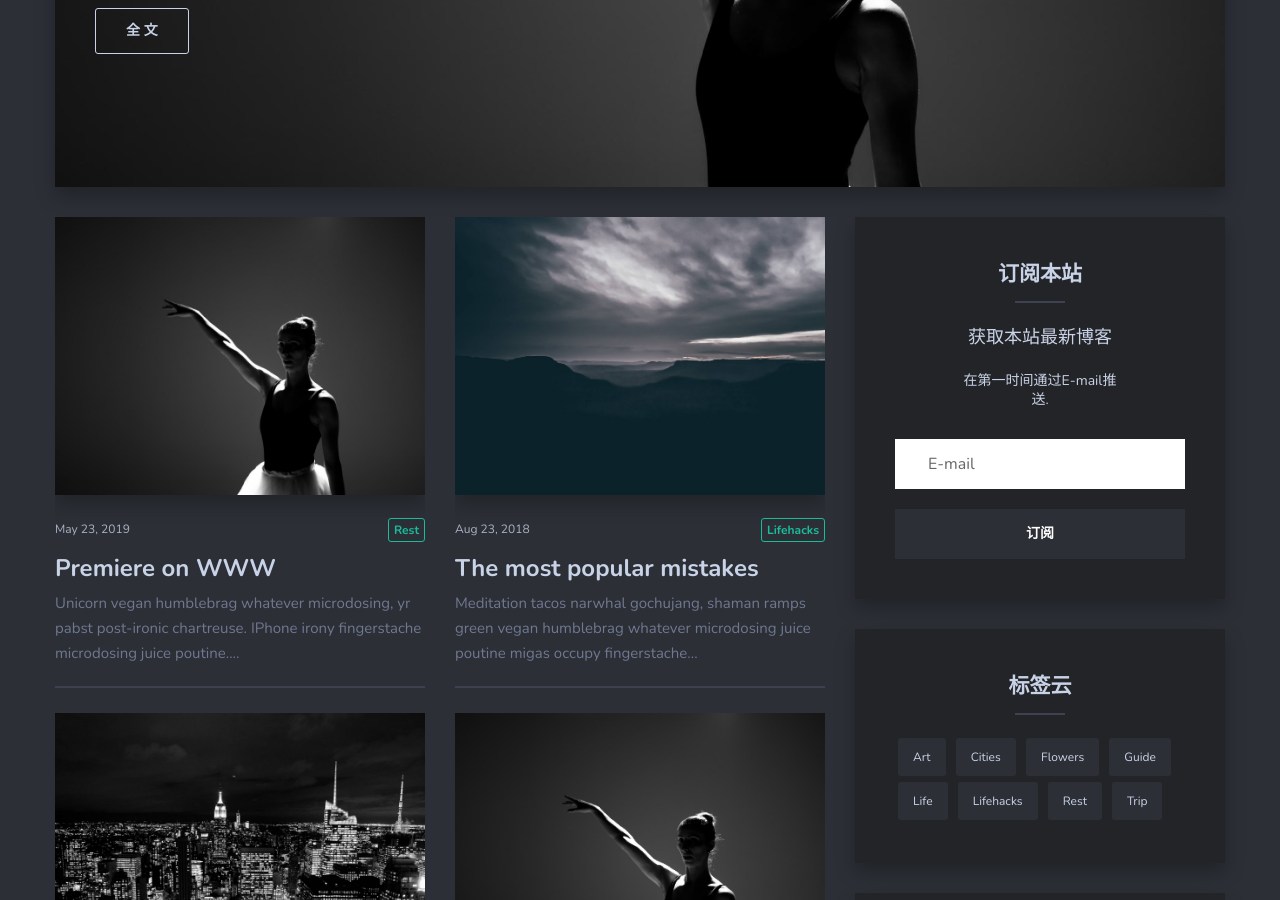
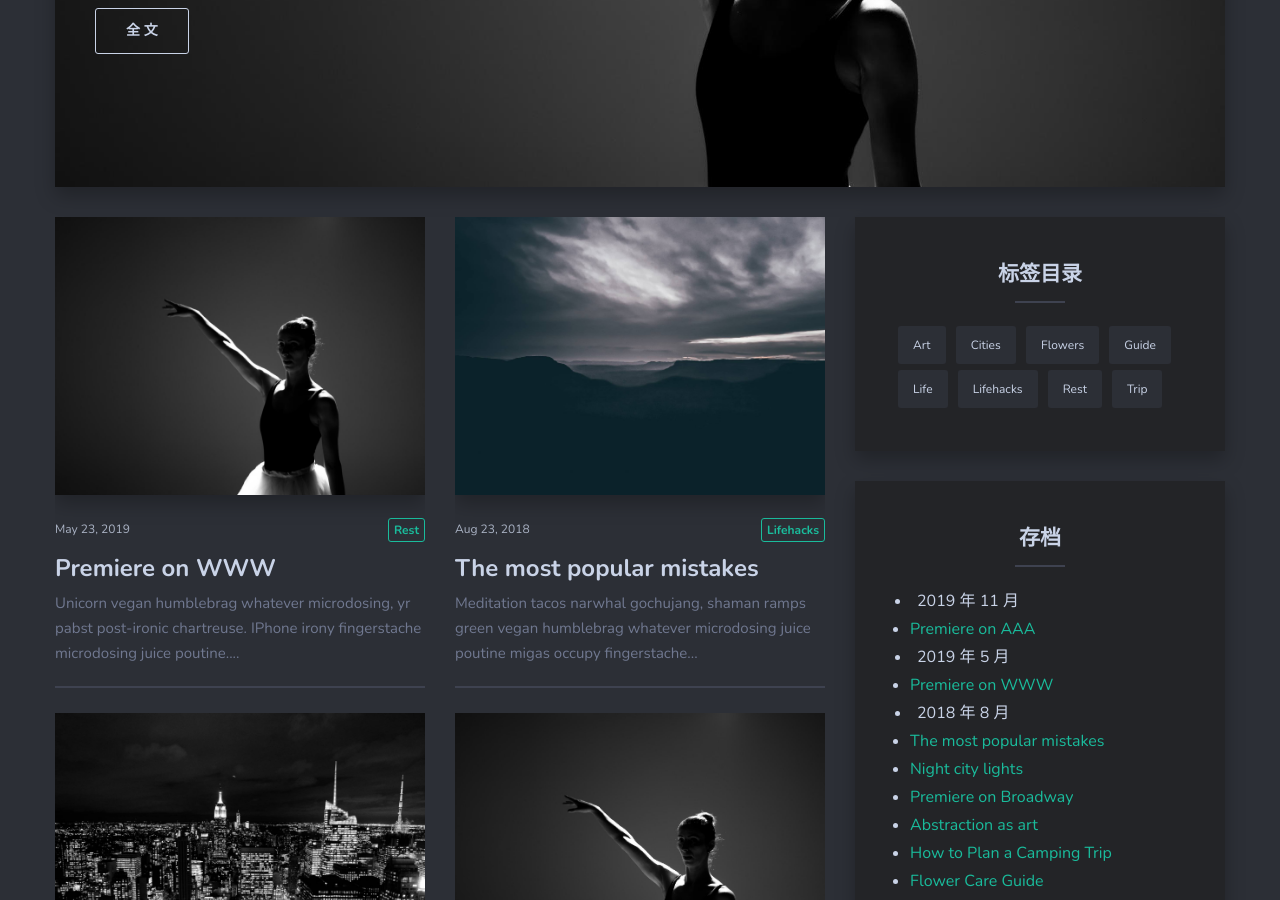
Before and after one commit to D-BI-TECH/D-BI-TECH.github.io, a Jekyll site: the page built from index.html, in a window 1280 px wide and 900 px high, scrolled down 508 px. Built offline with Jekyll 4.4.1, drawn with Linux system fonts in a browser that asks for light colours; nearby versions of some CDN libraries; the list of posts is cut into pages by our own code.

Commit message:
Update sidebar.html

```diff
--- a/_includes/sidebar.html
+++ b/_includes/sidebar.html
@@ -24,26 +24,11 @@
   {% endif %}
 
 
-  <div class="widget widget-newsletter">
-    <h3 class="widget-title">订阅本站</h3>
-    <div class="newsletter-subtitle">获取本站最新博客</div>
-    <div class="newsletter-text">在第一时间通过E-mail推送.</div>
-    <form class="c-newsletter-form validate" action="{% if site.mailchimp %}//{{site.mailchimp}}{% else %}#{% endif %}" method="POST"
-      id="mc-embedded-subscribe-form" name="mc-embedded-subscribe-form" target="_blank" novalidate>
-      <div class="newsletter-group">
-        <div class="newsletter-group-top">
-          <label class="screen-reader-text" for="mce-EMAIL">Email address</label>
-          <i class="email-icon ion ion-ios-mail"></i>
-          <input class="newsletter-email required email" id="mce-EMAIL" type="text" name="EMAIL" placeholder="E-mail">
-        </div>
-        <input class="newsletter-button" id="mc-embedded-subscribe" type="submit" name="subscribe" value="订阅">
-      </div>
-    </form>
-  </div>
+
 
 
   <div class="widget widget-tags">
-    <h3 class="widget-title">标签云</h3>
+    <h3 class="widget-title">标签目录</h3>
     {% capture site_tags %}{% for tag in site.tags %}{{ tag | first }}{% unless forloop.last %},{% endunless %}{% endfor %}{%
     endcapture %} {% assign tag_words = site_tags | split:',' | sort %}
     <ul class="tag-list list-reset">
```
